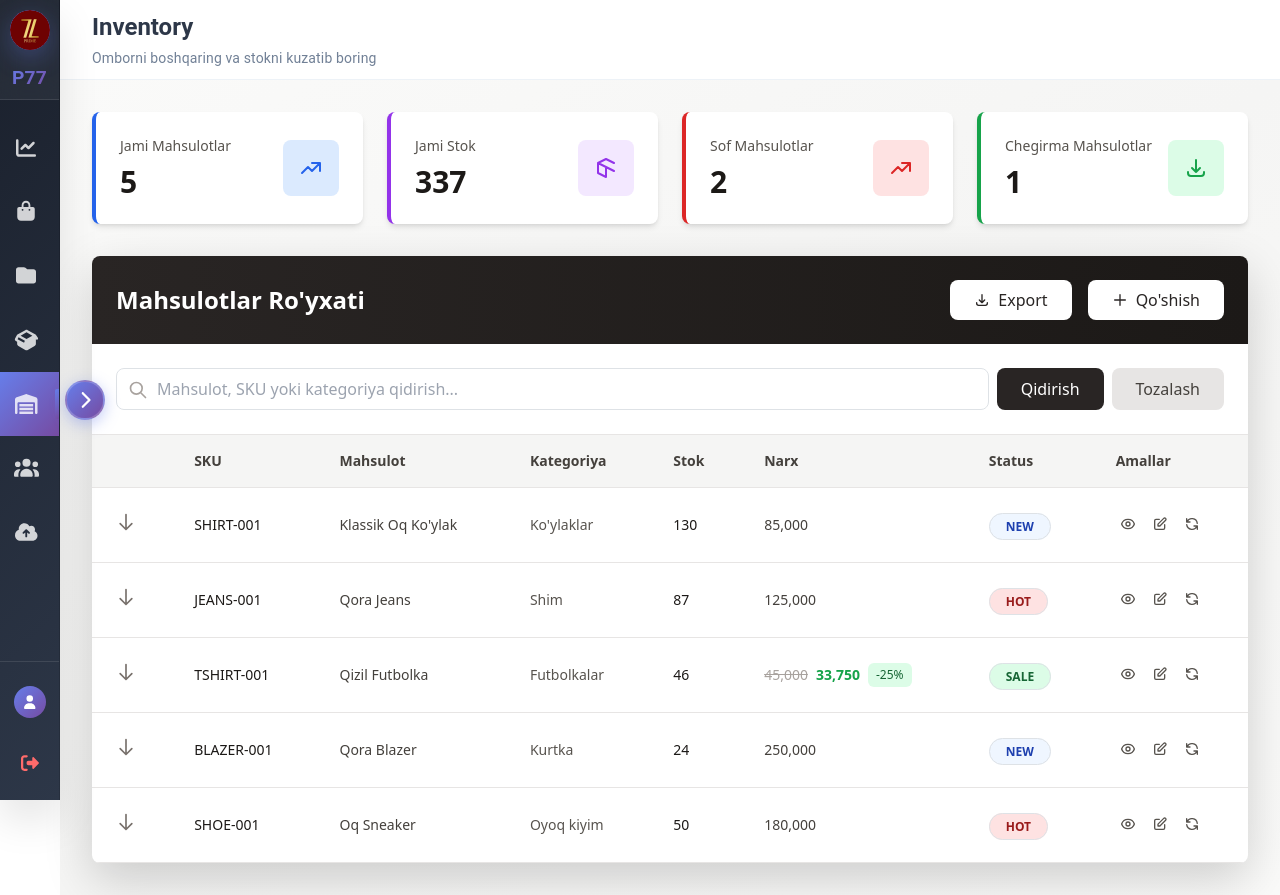
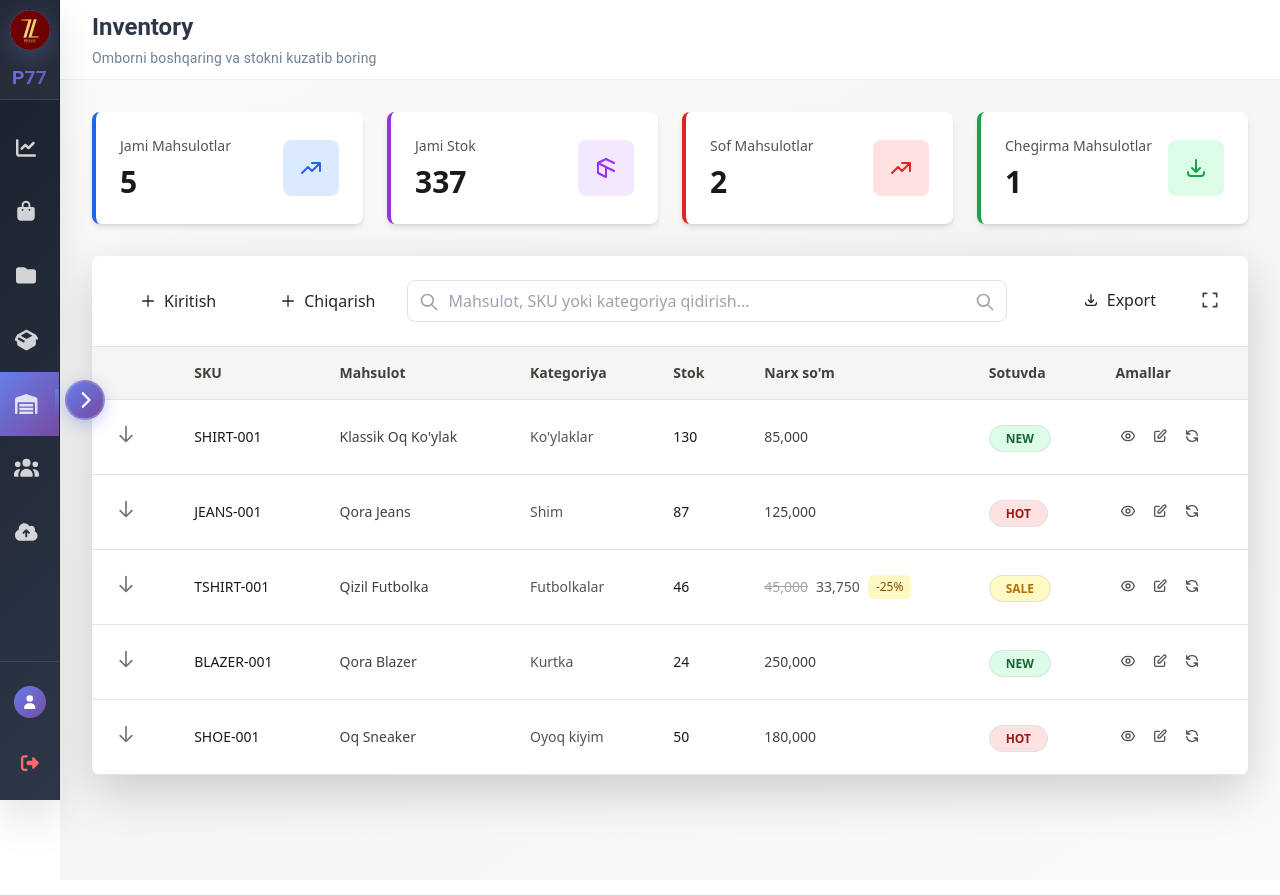
Before and after one commit to suhrob-qalandarov/prime-web-admin, a React (Create React App) app: page /warehouse in a window 1280 px wide. Built offline with nearby package versions, Linux system fonts and the light colour scheme.

Commit message:
Redesigned warehouse.jsx

```diff
--- a/src/components/pages/warehouse/warehouse.jsx
+++ b/src/components/pages/warehouse/warehouse.jsx
@@ -1,7 +1,7 @@
 "use client"
 
 import React, { useState } from "react"
-import { Box, Modal } from "@mui/material"
+import { Box, Modal, Button } from "@mui/material"
 
 const mockClothingProducts = [
     {
@@ -230,11 +230,11 @@ const Warehouse = () => {
     const getStatusColor = (status) => {
         switch (status) {
             case "NEW":
-                return { bg: "#EFF6FF", text: "#1E40AF", border: "#BFDBFE" }
+                return { bg: "#DCFCE7", text: "#166534", border: "#BBF7D0" }
             case "HOT":
                 return { bg: "#FEE2E2", text: "#991B1B", border: "#FECACA" }
             case "SALE":
-                return { bg: "#DCFCE7", text: "#166534", border: "#BBF7D0" }
+                return { bg: "#FFF9C4", text: "#B76E00", border: "#FFECB3" }
             default:
                 return { bg: "#F3F4F6", text: "#374151", border: "#D1D5DB" }
         }
@@ -360,23 +360,19 @@ const Warehouse = () => {
 
             {/* Main Content */}
             <div className="bg-white rounded-lg shadow-lg overflow-hidden">
-                {/* Header */}
-                <div className="bg-gradient-to-r from-stone-800 to-stone-900 text-white p-6 flex items-center justify-between">
-                    <h2 className="text-2xl font-bold">Mahsulotlar Ro'yxati</h2>
+                {/* Search Bar */}
+                <div className="p-6 border-b border-stone-200 relative">
+                    {/* Oldingi search bar ichidagi elementlar */}
+                    <div className="flex gap-2">
                         <div className="flex gap-3">
                             <button
-                            onClick={handleExport}
+                                onClick={handleOpenAddModal}
                                 className="bg-white text-stone-800 hover:bg-stone-100 px-4 py-2 rounded-lg font-medium flex items-center gap-2 transition"
                             >
                                 <svg className="w-4 h-4" fill="none" stroke="currentColor" viewBox="0 0 24 24">
-                                <path
-                                    strokeLinecap="round"
-                                    strokeLinejoin="round"
-                                    strokeWidth={2}
-                                    d="M4 16v1a3 3 0 003 3h10a3 3 0 003-3v-1m-4-4l-4 4m0 0l-4-4m4 4V4"
-                                />
+                                    <path strokeLinecap="round" strokeLinejoin="round" strokeWidth={2} d="M12 4v16m8-8H4" />
                                 </svg>
-                            Export
+                                Kiritish
                             </button>
                             <button
                                 onClick={handleOpenAddModal}
@@ -385,15 +381,10 @@ const Warehouse = () => {
                                 <svg className="w-4 h-4" fill="none" stroke="currentColor" viewBox="0 0 24 24">
                                     <path strokeLinecap="round" strokeLinejoin="round" strokeWidth={2} d="M12 4v16m8-8H4" />
                                 </svg>
-                            Qo'shish
+                                Chiqarish
                             </button>
                         </div>
-                </div>
-
-                {/* Search Bar */}
-                <div className="p-6 border-b border-stone-200">
-                    <div className="flex gap-2">
-                        <div className="flex-1 relative">
+                        <div className="flex-1 relative" style={{ maxWidth: '600px' }}>
                             <svg
                                 className="absolute left-3 top-3 w-5 h-5 text-stone-400"
                                 fill="none"
@@ -413,20 +404,67 @@ const Warehouse = () => {
                                 value={searchTerm}
                                 onChange={(e) => setSearchTerm(e.target.value)}
                                 onKeyPress={(e) => e.key === "Enter" && handleSearch()}
-                                className="w-full pl-10 pr-4 py-2 border border-stone-300 rounded-lg focus:outline-none focus:ring-2 focus:ring-stone-500"
+                                className="w-full pl-10 pr-10 py-2 border border-stone-300 rounded-lg focus:outline-none focus:ring-2 focus:ring-stone-500"
                             />
-                        </div>
                             <button
                                 onClick={handleSearch}
-                            className="bg-stone-800 text-white px-6 py-2 rounded-lg hover:bg-stone-900 transition font-medium"
+                                className="absolute right-2 top-2 p-1 text-stone-400 hover:text-stone-600 transition"
                             >
-                            Qidirish
+                                <svg
+                                    className="w-5 h-5"
+                                    fill="none"
+                                    stroke="currentColor"
+                                    viewBox="0 0 24 24"
+                                >
+                                    <path
+                                        strokeLinecap="round"
+                                        strokeLinejoin="round"
+                                        strokeWidth={2}
+                                        d="M21 21l-6-6m2-5a7 7 0 11-14 0 7 7 0 0114 0z"
+                                    />
+                                </svg>
                             </button>
+                        </div>
+                    </div>
+                    <div className="absolute right-6 top-6 flex items-center gap-3">
                         <button
-                            onClick={handleClearSearch}
-                            className="bg-stone-200 text-stone-700 px-6 py-2 rounded-lg hover:bg-stone-300 transition font-medium"
+                            onClick={handleExport}
+                            className="bg-white text-stone-800 hover:bg-stone-100 px-4 py-2 rounded-lg font-medium flex items-center gap-2 transition"
                         >
-                            Tozalash
+                            <svg
+                                className="w-4 h-4"
+                                fill="none"
+                                stroke="currentColor"
+                                viewBox="0 0 24 24"
+                            >
+                                <path
+                                    strokeLinecap="round"
+                                    strokeLinejoin="round"
+                                    strokeWidth={2}
+                                    d="M4 16v1a3 3 0 003 3h10a3 3 0 003-3v-1m-4-4l-4 4m0 0l-4-4m4 4V4"
+                                />
+                            </svg>
+                            Export
+                        </button>
+
+                        <button
+                            className="text-stone-700 hover:text-stone-900 transition p-1"
+                            aria-label="Fullscreen"
+                        >
+                            <svg
+                                xmlns="http://www.w3.org/2000/svg"
+                                className="w-5 h-5"
+                                fill="none"
+                                viewBox="0 0 24 24"
+                                stroke="currentColor"
+                                strokeWidth={2}
+                            >
+                                <path
+                                    strokeLinecap="round"
+                                    strokeLinejoin="round"
+                                    d="M4 8V4h4M4 16v4h4M20 8V4h-4M20 16v4h-4"
+                                />
+                            </svg>
                         </button>
                     </div>
                 </div>
@@ -441,8 +479,8 @@ const Warehouse = () => {
                             <th className="px-6 py-3 text-left text-sm font-semibold text-stone-700">Mahsulot</th>
                             <th className="px-6 py-3 text-left text-sm font-semibold text-stone-700">Kategoriya</th>
                             <th className="px-6 py-3 text-left text-sm font-semibold text-stone-700">Stok</th>
-                            <th className="px-6 py-3 text-left text-sm font-semibold text-stone-700">Narx</th>
-                            <th className="px-6 py-3 text-left text-sm font-semibold text-stone-700">Status</th>
+                            <th className="px-6 py-3 text-left text-sm font-semibold text-stone-700">Narx so'm</th>
+                            <th className="px-6 py-3 text-left text-sm font-semibold text-stone-700">Sotuvda</th>
                             <th className="px-6 py-3 text-left text-sm font-semibold text-stone-700">Amallar</th>
                         </tr>
                         </thead>
@@ -485,8 +523,8 @@ const Warehouse = () => {
                                             {item.status === "SALE" ? (
                                                 <div className="flex items-center gap-2">
                                                     <span className="line-through text-stone-400">{item.basePrice.toLocaleString()}</span>
-                                                    <span className="font-bold text-green-600">{displayPrice.toLocaleString()}</span>
-                                                    <span className="text-xs bg-green-100 text-green-800 px-2 py-1 rounded">
+                                                    <span className="font-medium text-stone-600">{displayPrice.toLocaleString()}</span>
+                                                    <span className="text-xs bg-yellow-100 text-yellow-800 px-2 py-1 rounded">
         -{item.discount}%
       </span>
                                                 </div>
```
Lines whose indentation alone changed are shown as unchanged.
